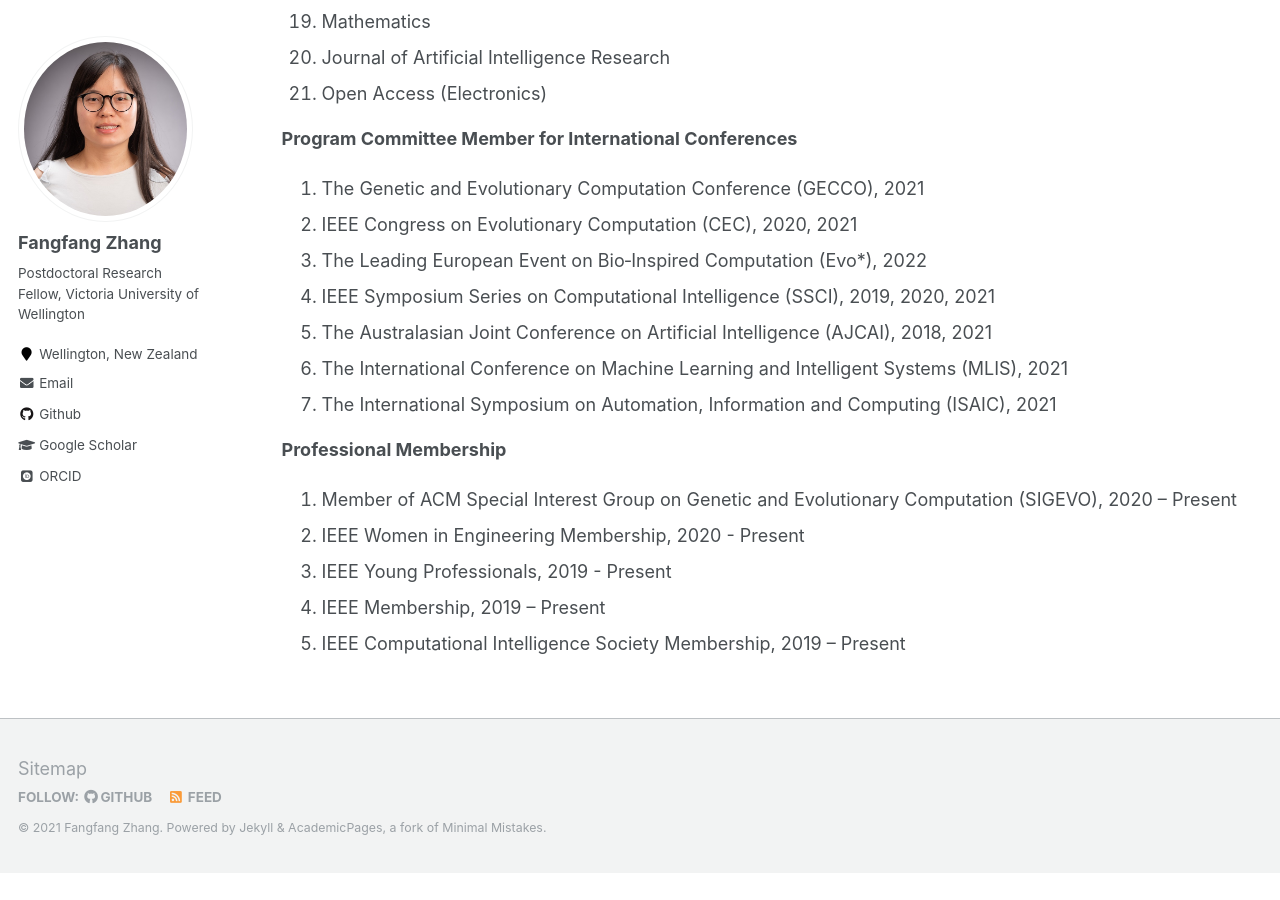
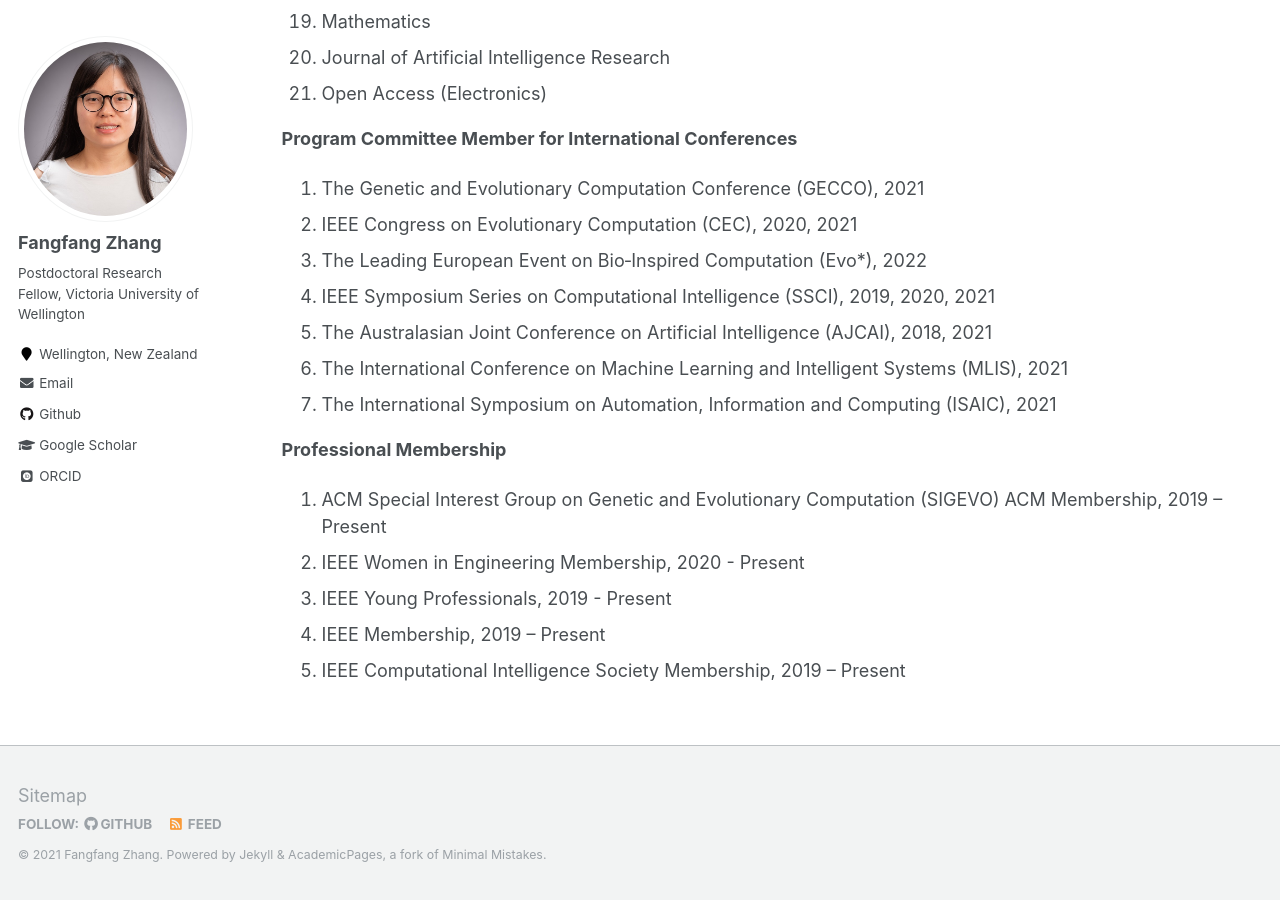
Before and after one commit to fangfang-zhang/fangfang-zhang.github.io, a Jekyll site: the page built from _pages/professional-activities.md, in a window 1280 px wide and 900 px high, scrolled down 1267 px. Built offline with Jekyll 4.4.1, drawn with Linux system fonts in a browser that asks for light colours; some web fonts are replaced; before the commit the page ends 2140 px from its top, so only the background shows below that.

Commit message:
update ACM menber

```diff
--- a/_pages/professional-activities.md
+++ b/_pages/professional-activities.md
@@ -61,7 +61,7 @@ ul li { padding: 5px 0px; }
 
 **Professional Membership**
 <ol>
-<li> Member of ACM Special Interest Group on Genetic and Evolutionary Computation (SIGEVO), 2020 – Present </li>
+<li> ACM Special Interest Group on Genetic and Evolutionary Computation (SIGEVO) ACM Membership, 2019 – Present </li>
 <li> IEEE Women in Engineering Membership, 2020 - Present </li>
 <li> IEEE Young Professionals, 2019 - Present </li>
 <li> IEEE Membership, 2019 – Present </li>
```
